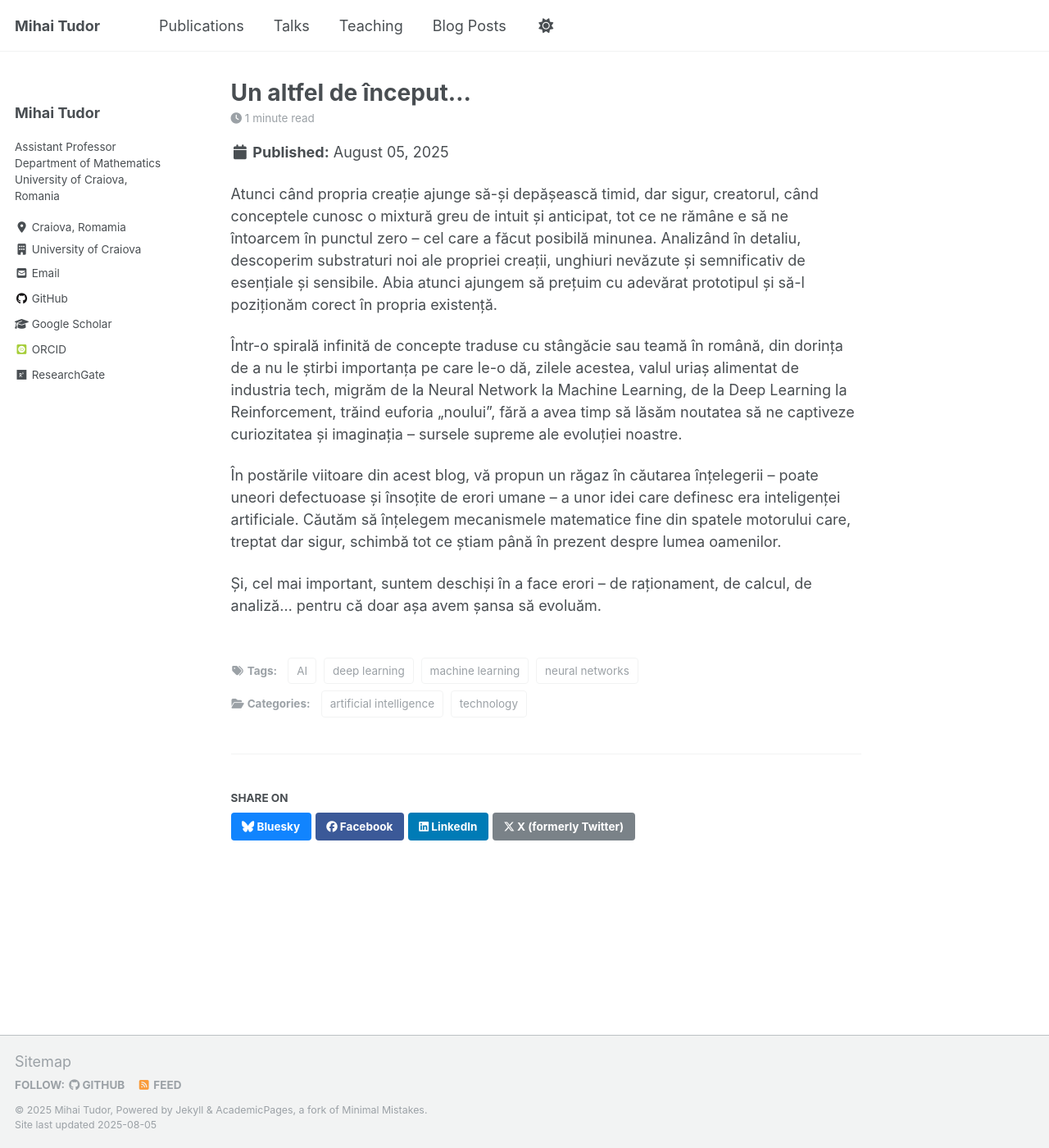
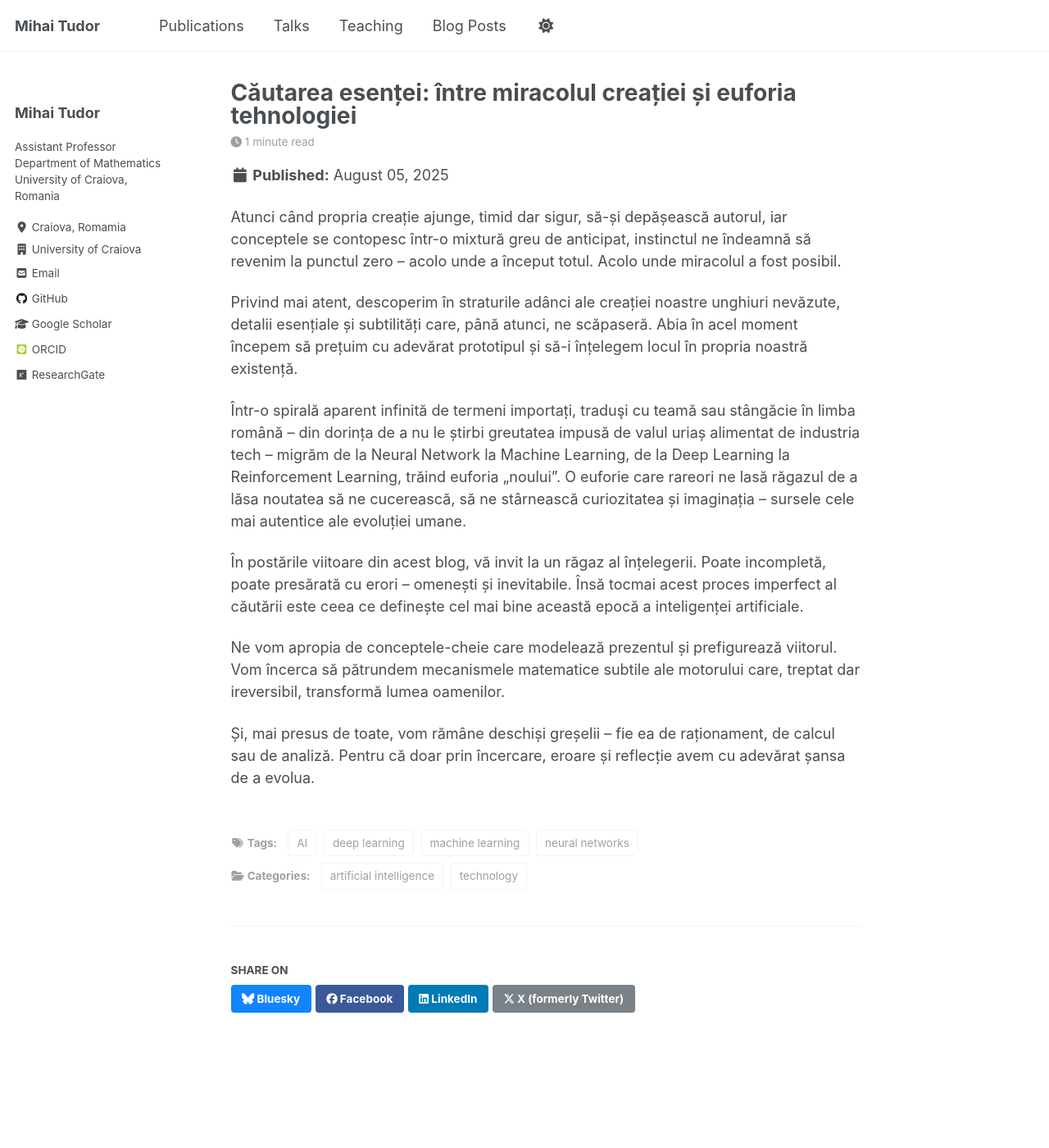
Before and after one commit to MihaiTudor26/mihaitudor26.github.io, a Jekyll site: the page built from _posts/2025-08-05-neural-networks-evolution.md, in a window 1280 px wide and 1400 px high. Shown: the whole window at 82% size. Built offline with Jekyll 4.4.1, drawn with Linux system fonts in a browser that asks for light colours; some web fonts are replaced; a script that is not in the unit is left out.

Commit message:
Update 2025-08-05-neural-networks-evolution.md

```diff
--- a/_posts/2025-08-05-neural-networks-evolution.md
+++ b/_posts/2025-08-05-neural-networks-evolution.md
@@ -1,5 +1,5 @@
 ---
-title: 'Un altfel de început...'
+title: 'Căutarea esenței: între miracolul creației și euforia tehnologiei'
 date: 2025-08-05
 permalink: /posts/2025/08/neural-networks-evolution/
 categories:
@@ -14,10 +14,15 @@ toc: true
 toc_sticky: true
 ---
 
-Atunci când propria creație ajunge să-și depășească timid, dar sigur, creatorul, când conceptele cunosc o mixtură greu de intuit și anticipat, tot ce ne rămâne e să ne întoarcem în punctul zero – cel care a făcut posibilă minunea. Analizând în detaliu, descoperim substraturi noi ale propriei creații, unghiuri nevăzute și semnificativ de esențiale și sensibile. Abia atunci ajungem să prețuim cu adevărat prototipul și să-l poziționăm corect în propria existență.
+Atunci când propria creație ajunge, timid dar sigur, să-și depășească autorul, iar conceptele se contopesc într-o mixtură greu de anticipat, instinctul ne îndeamnă să revenim la punctul zero – acolo unde a început totul. Acolo unde miracolul a fost posibil.
 
-Într-o spirală infinită de concepte traduse cu stângăcie sau teamă în română, din dorința de a nu le știrbi importanța pe care le-o dă, zilele acestea, valul uriaș alimentat de industria tech, migrăm de la Neural Network la Machine Learning, de la Deep Learning la Reinforcement, trăind euforia „noului”, fără a avea timp să lăsăm noutatea să ne captiveze curiozitatea și imaginația – sursele supreme ale evoluției noastre.
+Privind mai atent, descoperim în straturile adânci ale creației noastre unghiuri nevăzute, detalii esențiale și subtilități care, până atunci, ne scăpaseră. Abia în acel moment începem să prețuim cu adevărat prototipul și să-i înțelegem locul în propria noastră existență.
 
-În postările viitoare din acest blog, vă propun un răgaz în căutarea înțelegerii – poate uneori defectuoase și însoțite de erori umane – a unor idei care definesc era inteligenței artificiale. Căutăm să înțelegem mecanismele matematice fine din spatele motorului care, treptat dar sigur, schimbă tot ce știam până în prezent despre lumea oamenilor.
+Într-o spirală aparent infinită de termeni importați, traduşi cu teamă sau stângăcie în limba română – din dorința de a nu le știrbi greutatea impusă de valul uriaș alimentat de industria tech – migrăm de la Neural Network la Machine Learning, de la Deep Learning la Reinforcement Learning, trăind euforia „noului”.
+O euforie care rareori ne lasă răgazul de a lăsa noutatea să ne cucerească, să ne stârnească curiozitatea și imaginația – sursele cele mai autentice ale evoluției umane.
 
-Și, cel mai important, suntem deschiși în a face erori – de raționament, de calcul, de analiză... pentru că doar așa avem șansa să evoluăm.
+În postările viitoare din acest blog, vă invit la un răgaz al înțelegerii. Poate incompletă, poate presărată cu erori – omenești și inevitabile. Însă tocmai acest proces imperfect al căutării este ceea ce definește cel mai bine această epocă a inteligenței artificiale.
+
+Ne vom apropia de conceptele-cheie care modelează prezentul și prefigurează viitorul. Vom încerca să pătrundem mecanismele matematice subtile ale motorului care, treptat dar ireversibil, transformă lumea oamenilor.
+
+Și, mai presus de toate, vom rămâne deschiși greșelii – fie ea de raționament, de calcul sau de analiză. Pentru că doar prin încercare, eroare și reflecție avem cu adevărat șansa de a evolua.
```
